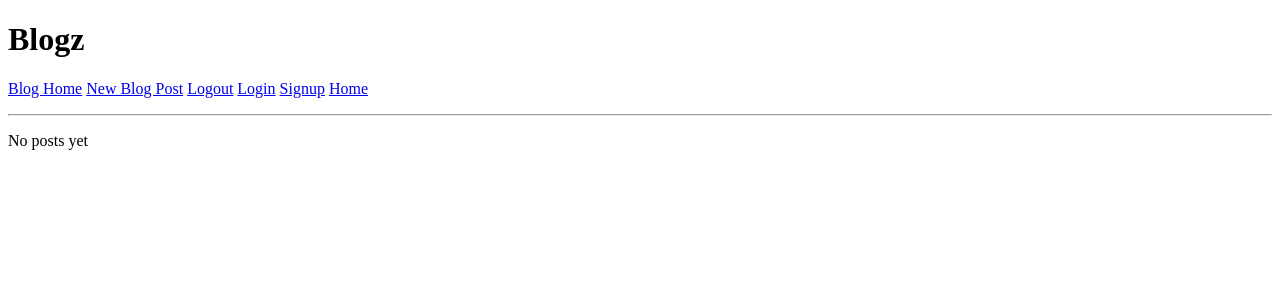
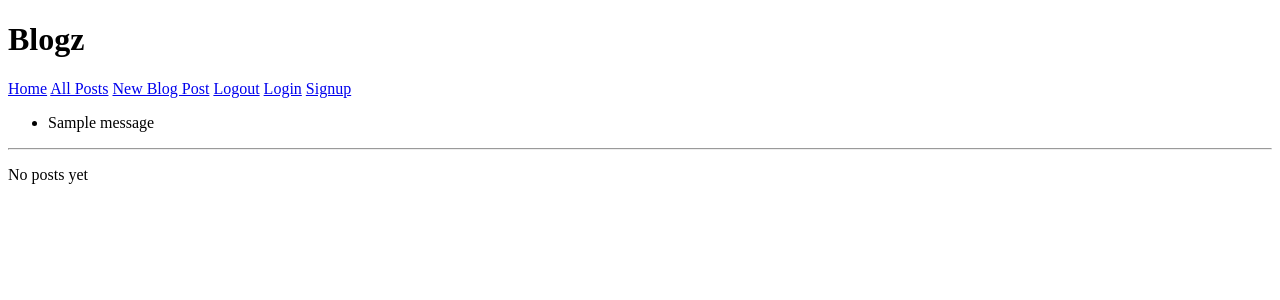
Before and after one commit to papercrane10/blogz, a Flask app: page /blog in a window 1280 px wide. Shown: the top 300 px of the page. Run offline with Flask 2, Linux system fonts and the light colour scheme; the visitor is signed in with stand-in values (Sample User, id 1); tables that the repository leaves empty hold one stand-in row (values such as "Sample post"); one stand-in notice (Sample message) is shown; data that the repository does not hold is empty.

Commit message:
final push

```diff
--- a/main.py
+++ b/main.py
@@ -34,10 +34,20 @@ class User(db.Model):
 
 @app.before_request
 def require_login():
-    allowed_routes = ['login', 'signup', 'index']
+    allowed_routes = ['login', 'signup', 'home']
     if request.endpoint not in allowed_routes and 'username' not in session:
         return redirect('/login')
 
+@app.route('/')
+def home():
+    all_users=User.query.all()
+    return render_template('index.html', all_users=all_users)
+@app.route('/logout')
+def logout():
+
+    del session['username']
+
+    return redirect('/')
 
 @app.route("/blog", methods=['GET'])
 def index():
@@ -179,16 +189,5 @@ def login():
         return render_template("login.html")
 
 
-@app.route('/')
-def home():
-    all_users=User.query.all()
-    return render_template('index.html', all_users=all_users)
-@app.route('/logout')
-def logout():
-
-    del session['username']
-
-    return redirect('/blog')
-
 if __name__ == '__main__':
     app.run()
--- a/templates/base.html
+++ b/templates/base.html
@@ -19,16 +19,21 @@
 
     <h1>Blogz</h1>
     <p>
-        <a href="/blog">Blog Home</a>
+        <a href="/">Home</a>
+        <a href="/blog">All Posts</a>
         <a href="/newpost">New Blog Post</a>
         <a href="/logout">Logout</a>
         <a href="/login">Login</a>
         <a href="/signup">Signup</a>
-        <a href="/">Home</a>
+
     </p>
-
-
-    {% block content %}
+    {% with messages = get_flashed_messages(with_categories=True) %}
+    <ul>
+        {% for category,message in messages %}
+        <li class="{{category}}">{{message}}</li>
+        {% endfor %}
+    </ul>
+    {% endwith %} {% block content %}
 
     <hr />
 
```
